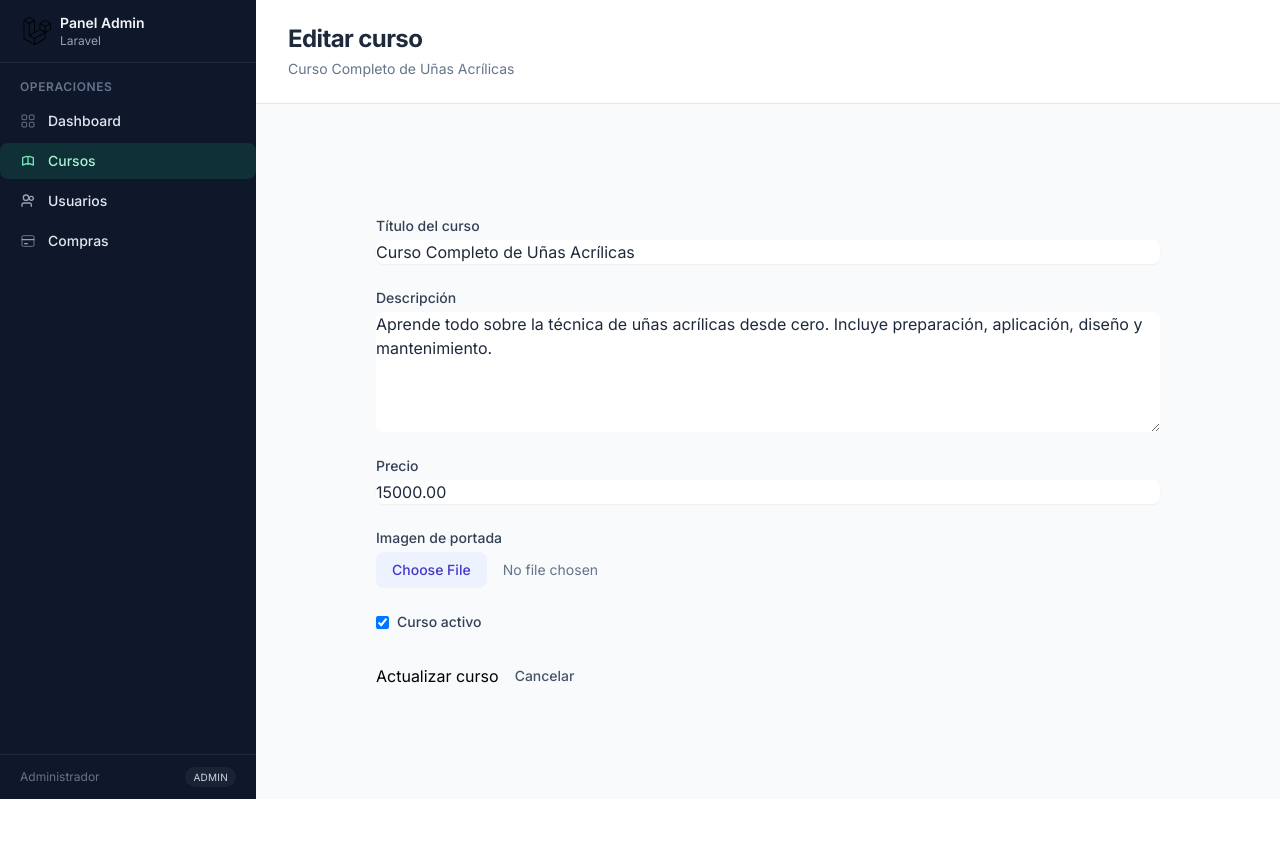
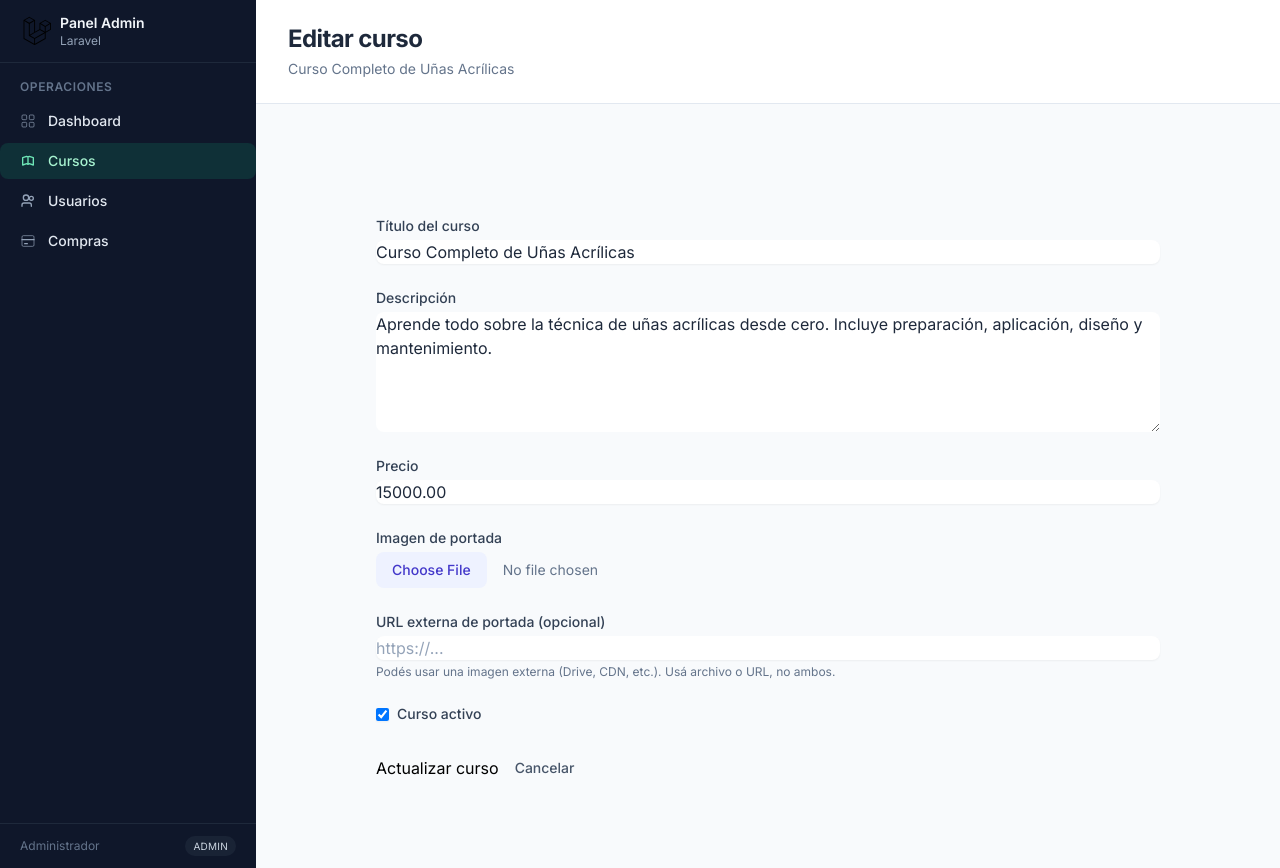
Before and after one commit to Smansilla98/SistemaCursos, a Laravel app: page /admin/courses/1/edit in a window 1280 px wide. Shown: the part 66-934 px from the top of the page. Before the commit the page ends 865 px from the top, so only its background shows below. Run offline with Laravel 12, Linux system fonts and the light colour scheme; a user stored in the database is signed in; data comes from the database, SQL or seed files in the repository; parts of the project's set-up code (start-up, migrations or seed data) failed here and were passed over; some libraries are stand-ins or nearby versions.

Commit message:
fixes vistas + forms

```diff
--- a/app/Http/Controllers/Admin/CourseController.php
+++ b/app/Http/Controllers/Admin/CourseController.php
@@ -31,12 +31,23 @@ class CourseController extends Controller
             'description' => 'required|string',
             'price' => 'required|numeric|min:0',
             'thumbnail' => 'nullable|image|max:2048',
+            'thumbnail_url' => 'nullable|url|max:2000',
             'is_active' => 'boolean',
         ]);
 
-        if ($request->hasFile('thumbnail')) {
+        if (!empty($validated['thumbnail_url']) && $request->hasFile('thumbnail')) {
+            throw ValidationException::withMessages([
+                'thumbnail' => 'Usá archivo o URL externa, no ambos.',
+                'thumbnail_url' => 'Usá archivo o URL externa, no ambos.',
+            ]);
+        }
+
+        if (!empty($validated['thumbnail_url'])) {
+            $validated['thumbnail'] = $validated['thumbnail_url'];
+        } elseif ($request->hasFile('thumbnail')) {
             $validated['thumbnail'] = $request->file('thumbnail')->store('courses', 'public');
         }
+        unset($validated['thumbnail_url']);
 
         $course = Course::create($validated);
 
@@ -62,15 +73,29 @@ class CourseController extends Controller
             'description' => 'required|string',
             'price' => 'required|numeric|min:0',
             'thumbnail' => 'nullable|image|max:2048',
+            'thumbnail_url' => 'nullable|url|max:2000',
             'is_active' => 'boolean',
         ]);
 
-        if ($request->hasFile('thumbnail')) {
-            if ($course->thumbnail) {
+        if (!empty($validated['thumbnail_url']) && $request->hasFile('thumbnail')) {
+            throw ValidationException::withMessages([
+                'thumbnail' => 'Usá archivo o URL externa, no ambos.',
+                'thumbnail_url' => 'Usá archivo o URL externa, no ambos.',
+            ]);
+        }
+
+        if (!empty($validated['thumbnail_url'])) {
+            if ($course->thumbnail && !$course->isExternalThumbnail()) {
+                Storage::disk('public')->delete($course->thumbnail);
+            }
+            $validated['thumbnail'] = $validated['thumbnail_url'];
+        } elseif ($request->hasFile('thumbnail')) {
+            if ($course->thumbnail && !$course->isExternalThumbnail()) {
                 Storage::disk('public')->delete($course->thumbnail);
             }
             $validated['thumbnail'] = $request->file('thumbnail')->store('courses', 'public');
         }
+        unset($validated['thumbnail_url']);
 
         $course->update($validated);
 
@@ -81,11 +106,11 @@ class CourseController extends Controller
     public function destroy(Course $course)
     {
         foreach ($course->lessons as $lesson) {
-            if ($lesson->file_path && ! $lesson->isLink()) {
+            if ($lesson->file_path && ! $lesson->isLink() && ! $lesson->isExternal()) {
                 Storage::disk('public')->delete($lesson->file_path);
             }
         }
-        if ($course->thumbnail) {
+        if ($course->thumbnail && !$course->isExternalThumbnail()) {
             Storage::disk('public')->delete($course->thumbnail);
         }
         $course->delete();
--- a/app/Models/Course.php
+++ b/app/Models/Course.php
@@ -22,6 +22,23 @@ class Course extends Model
         'is_active' => 'boolean',
     ];
 
+    public function isExternalThumbnail(): bool
+    {
+        return is_string($this->thumbnail)
+            && ($this->thumbnail !== '')
+            && (str_starts_with($this->thumbnail, 'http://') || str_starts_with($this->thumbnail, 'https://'));
+    }
+
+    public function getThumbnailUrlAttribute(): ?string
+    {
+        if (!$this->thumbnail) {
+            return null;
+        }
+        return $this->isExternalThumbnail()
+            ? $this->thumbnail
+            : asset('storage/' . $this->thumbnail);
+    }
+
     public function lessons(): HasMany
     {
         return $this->hasMany(Lesson::class)->orderBy('order');
--- a/resources/views/admin/courses/edit.blade.php
+++ b/resources/views/admin/courses/edit.blade.php
@@ -33,11 +33,18 @@
                         <x-input-label for="thumbnail" :value="__('Imagen de portada')" />
                         @if($course->thumbnail)
                         <div class="mb-2">
-                            <img src="{{ asset('storage/' . $course->thumbnail) }}" alt="Portada actual" class="w-32 h-32 object-cover rounded-xl border border-slate-200">
+                            <img src="{{ $course->thumbnail_url }}" alt="Portada actual" class="w-32 h-32 object-cover rounded-xl border border-slate-200">
                         </div>
                         @endif
                         <input id="thumbnail" name="thumbnail" type="file" accept="image/*" class="mt-1 block w-full text-sm text-slate-500 file:mr-4 file:py-2 file:px-4 file:rounded-lg file:border-0 file:text-sm file:font-medium file:bg-indigo-50 file:text-indigo-700 hover:file:bg-indigo-100" />
                         <x-input-error class="mt-2" :messages="$errors->get('thumbnail')" />
+                    </div>
+
+                    <div>
+                        <x-input-label for="thumbnail_url" :value="__('URL externa de portada (opcional)')" />
+                        <x-text-input id="thumbnail_url" name="thumbnail_url" type="url" class="mt-1 block w-full" :value="old('thumbnail_url', $course->isExternalThumbnail() ? $course->thumbnail : '')" placeholder="https://..." />
+                        <p class="text-xs text-slate-500 mt-1">Podés usar una imagen externa (Drive, CDN, etc.). Usá archivo o URL, no ambos.</p>
+                        <x-input-error class="mt-2" :messages="$errors->get('thumbnail_url')" />
                     </div>
 
                     <div class="flex items-center">
--- a/resources/views/admin/courses/index.blade.php
+++ b/resources/views/admin/courses/index.blade.php
@@ -29,7 +29,7 @@
                                 <td class="px-4 py-3">
                                     <div class="flex items-center gap-3">
                                         @if($course->thumbnail)
-                                        <img src="{{ asset('storage/' . $course->thumbnail) }}" alt="{{ $course->title }}" class="w-12 h-12 object-cover rounded-lg">
+                                        <img src="{{ $course->thumbnail_url }}" alt="{{ $course->title }}" class="w-12 h-12 object-cover rounded-lg">
                                         @endif
                                         <span class="font-medium text-slate-800">{{ $course->title }}</span>
                                     </div>
--- a/resources/views/admin/courses/show.blade.php
+++ b/resources/views/admin/courses/show.blade.php
@@ -18,7 +18,7 @@
                 <div class="grid grid-cols-1 md:grid-cols-2 gap-6">
                     <div>
                         @if($course->thumbnail)
-                        <img src="{{ asset('storage/' . $course->thumbnail) }}" alt="{{ $course->title }}" class="w-full h-64 object-cover rounded-xl">
+                        <img src="{{ $course->thumbnail_url }}" alt="{{ $course->title }}" class="w-full h-64 object-cover rounded-xl">
                         @else
                         <div class="w-full h-64 bg-gradient-to-br from-indigo-500 to-indigo-700 rounded-xl flex items-center justify-center">
                             <span class="text-white text-4xl font-bold">{{ substr($course->title, 0, 2) }}</span>
--- a/resources/views/courses/show.blade.php
+++ b/resources/views/courses/show.blade.php
@@ -11,7 +11,7 @@
                     <div class="grid grid-cols-1 md:grid-cols-2 gap-8">
                         <div>
                             @if($course->thumbnail)
-                            <img src="{{ asset('storage/' . $course->thumbnail) }}" alt="{{ $course->title }}" class="w-full h-64 object-cover rounded-xl">
+                            <img src="{{ $course->thumbnail_url }}" alt="{{ $course->title }}" class="w-full h-64 object-cover rounded-xl">
                             @else
                             <div class="w-full h-64 bg-gradient-to-br from-indigo-500 to-indigo-700 rounded-xl flex items-center justify-center">
                                 <span class="text-white text-4xl font-bold">{{ substr($course->title, 0, 2) }}</span>
--- a/resources/views/home.blade.php
+++ b/resources/views/home.blade.php
@@ -90,7 +90,7 @@
                         <a href="{{ route('course.show', $course) }}" class="group block rounded-2xl overflow-hidden bg-gradient-to-br from-indigo-600 to-indigo-800 shadow-nova hover:shadow-nova-md transition-all duration-200 hover:scale-[1.02]">
                             @if($course->thumbnail)
                                 <div class="aspect-video relative">
-                                    <img src="{{ asset('storage/' . $course->thumbnail) }}" alt="{{ $course->title }}" class="w-full h-full object-cover group-hover:opacity-90 transition-opacity" />
+                                    <img src="{{ $course->thumbnail_url }}" alt="{{ $course->title }}" class="w-full h-full object-cover group-hover:opacity-90 transition-opacity" />
                                 </div>
                             @else
                                 <div class="aspect-video flex items-center justify-center bg-indigo-700/50">
--- a/resources/views/student/courses/index.blade.php
+++ b/resources/views/student/courses/index.blade.php
@@ -13,7 +13,7 @@
                     @foreach($myCourses as $course)
                     <article class="card-nova hover:shadow-nova-md transition-shadow">
                         @if($course->thumbnail)
-                        <img src="{{ asset('storage/' . $course->thumbnail) }}" alt="{{ $course->title }}" class="w-full h-48 object-cover rounded-t-xl">
+                        <img src="{{ $course->thumbnail_url }}" alt="{{ $course->title }}" class="w-full h-48 object-cover rounded-t-xl">
                         @else
                         <div class="w-full h-48 bg-gradient-to-br from-indigo-500 to-indigo-700 flex items-center justify-center rounded-t-xl">
                             <span class="text-white text-2xl font-bold">{{ substr($course->title, 0, 2) }}</span>
@@ -37,7 +37,7 @@
                     @foreach($availableCourses as $course)
                     <article class="card-nova hover:shadow-nova-md transition-shadow">
                         @if($course->thumbnail)
-                        <img src="{{ asset('storage/' . $course->thumbnail) }}" alt="{{ $course->title }}" class="w-full h-48 object-cover rounded-t-xl">
+                        <img src="{{ $course->thumbnail_url }}" alt="{{ $course->title }}" class="w-full h-48 object-cover rounded-t-xl">
                         @else
                         <div class="w-full h-48 bg-gradient-to-br from-indigo-500 to-indigo-700 flex items-center justify-center rounded-t-xl">
                             <span class="text-white text-2xl font-bold">{{ substr($course->title, 0, 2) }}</span>
--- a/resources/views/student/courses/show.blade.php
+++ b/resources/views/student/courses/show.blade.php
@@ -37,7 +37,7 @@
                 <div class="grid grid-cols-1 md:grid-cols-2 gap-6">
                     <div>
                         @if($course->thumbnail)
-                        <img src="{{ asset('storage/' . $course->thumbnail) }}" alt="{{ $course->title }}" class="w-full h-64 object-cover rounded-xl">
+                        <img src="{{ $course->thumbnail_url }}" alt="{{ $course->title }}" class="w-full h-64 object-cover rounded-xl">
                         @else
                         <div class="w-full h-64 bg-gradient-to-br from-indigo-500 to-indigo-700 rounded-xl flex items-center justify-center">
                             <span class="text-white text-4xl font-bold">{{ substr($course->title, 0, 2) }}</span>
```
Also changed, not shown: resources/views/admin/courses/create.blade.php (+7 -0 lines).
